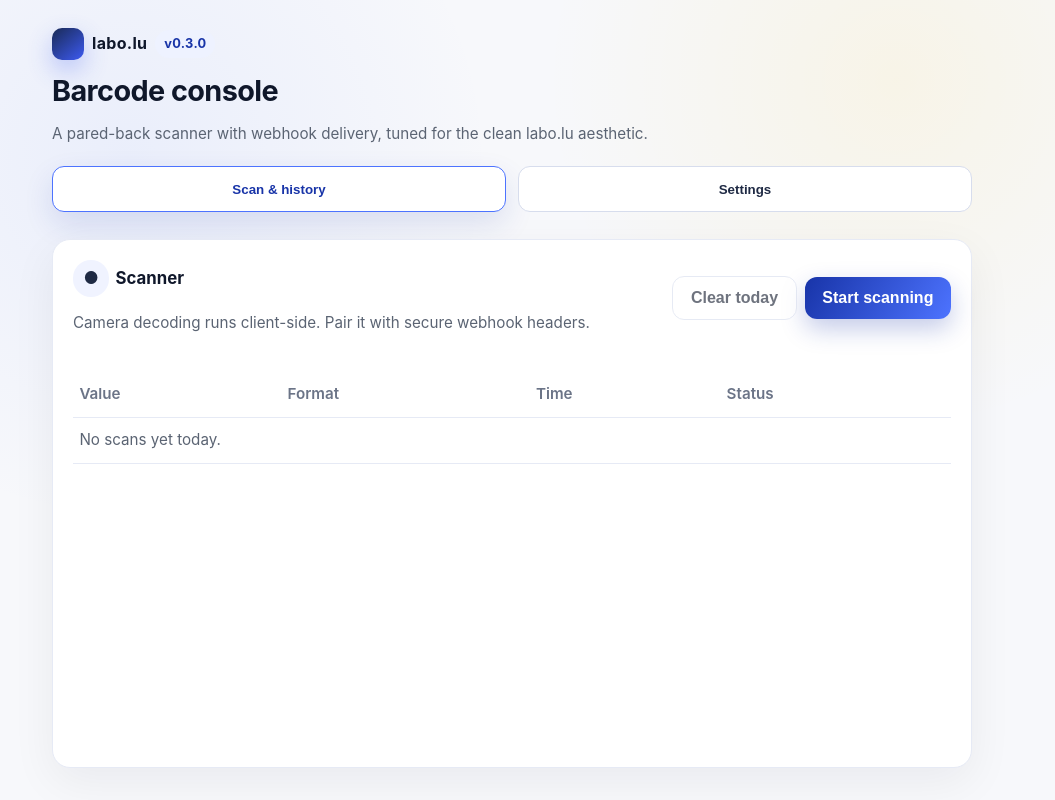
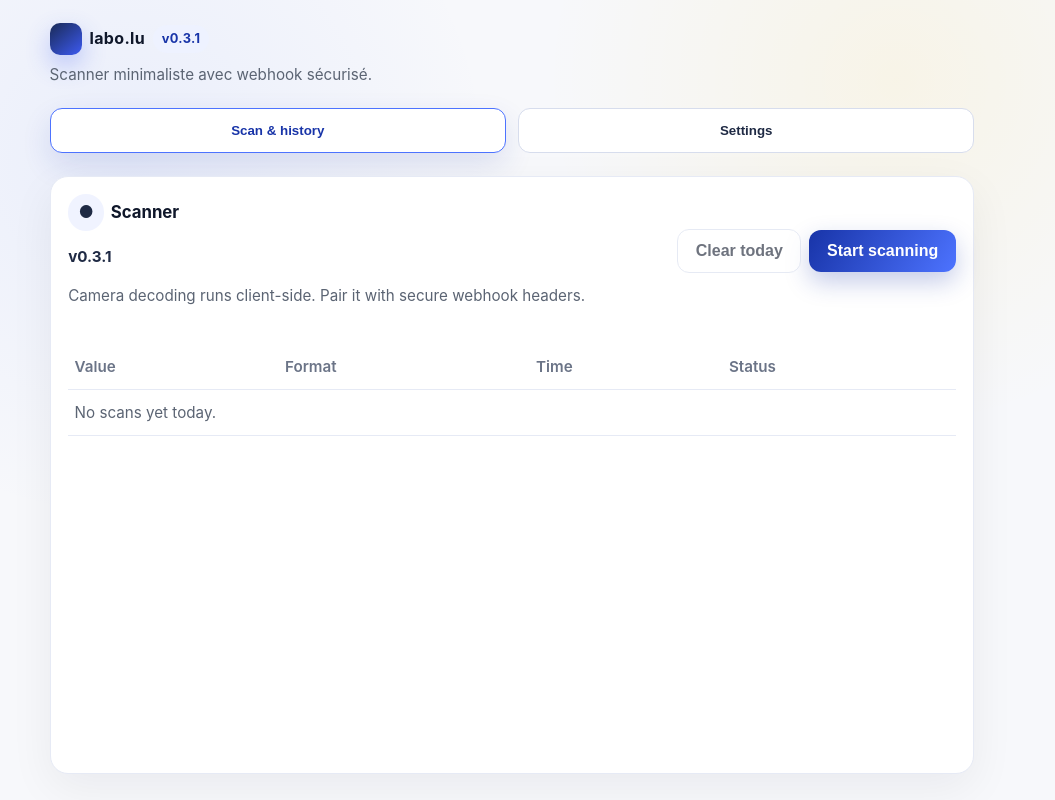
Before and after one commit to oberi0n/barCodeScn, a React (Vite) app: page / in a window 1280 px wide. Shown: the whole page, without its empty margins (128-1183 px from the left). Built offline with nearby package versions, Linux system fonts and the light colour scheme.

Commit message:
Refine scanner layout and surface version

```diff
--- a/package.json
+++ b/package.json
@@ -1,6 +1,6 @@
 {
   "name": "barcode-scn-pwa",
-  "version": "0.3.0",
+  "version": "0.3.1",
   "private": true,
   "type": "module",
   "scripts": {
--- a/src/App.tsx
+++ b/src/App.tsx
@@ -53,7 +53,8 @@ export default function App() {
   const [lastError, setLastError] = useState<string | null>(null);
   const [testingWebhook, setTestingWebhook] = useState(false);
   const [webhookStatus, setWebhookStatus] = useState<string | null>(null);
-  const APP_VERSION = '0.3.0';
+  const APP_VERSION = '0.3.1';
+  const scannerSectionRef = useRef<HTMLElement | null>(null);
 
   useEffect(() => {
     if (todayHistory.length !== history.length) {
@@ -73,8 +74,12 @@ export default function App() {
   }, [scannerActive]);
 
   useEffect(() => {
-    if (scannerActive) {
-      window.scrollTo({ top: 0, behavior: 'auto' });
+    if (scannerActive && scannerSectionRef.current) {
+      const target = scannerSectionRef.current;
+      requestAnimationFrame(() => {
+        const top = target.getBoundingClientRect().top + window.scrollY - 10;
+        window.scrollTo({ top, behavior: 'smooth' });
+      });
     }
   }, [scannerActive]);
 
@@ -170,8 +175,7 @@ export default function App() {
           <span>labo.lu</span>
           <span className="version-chip">v{APP_VERSION}</span>
         </div>
-        <h1>Barcode console</h1>
-        <p className="small-note">A pared-back scanner with webhook delivery, tuned for the clean labo.lu aesthetic.</p>
+        <p className="small-note">Scanner minimaliste avec webhook sécurisé.</p>
         <div className="tabs">
           <button className={`tab ${activeTab === 'scan' ? 'active' : ''}`} onClick={() => setActiveTab('scan')}>
             Scan & history
@@ -183,7 +187,10 @@ export default function App() {
       </header>
 
       {activeTab === 'scan' ? (
-        <section className={`card stack scan-card ${scannerActive ? 'scanning' : ''}`}>
+        <section
+          className={`card stack scan-card ${scannerActive ? 'scanning' : ''}`}
+          ref={scannerSectionRef}
+        >
           <div className="flex-between">
             <div className="stack">
               <h2 className="section-heading">
@@ -192,6 +199,7 @@ export default function App() {
                 </span>
                 Scanner
               </h2>
+              <span className="small-note version-inline">v{APP_VERSION}</span>
               <p className="small-note">Camera decoding runs client-side. Pair it with secure webhook headers.</p>
             </div>
             <div className="flex-row">
--- a/src/components/Scanner.tsx
+++ b/src/components/Scanner.tsx
@@ -10,6 +10,8 @@ interface ScannerProps {
 export function Scanner({ active, onScan, onError }: ScannerProps) {
   const videoRef = useRef<HTMLVideoElement | null>(null);
   const controlsRef = useRef<IScannerControls | null>(null);
+  const lastResultRef = useRef<string | null>(null);
+  const lastResultAtRef = useRef<number>(0);
   const [permissionError, setPermissionError] = useState<string | null>(null);
 
   useEffect(() => {
@@ -51,7 +53,16 @@ export function Scanner({ active, onScan, onError }: ScannerProps) {
           }
 
           if (isMounted) {
-            onScan(result.getText(), result.getBarcodeFormat().toString());
+            const text = result.getText();
+            const now = Date.now();
+
+            if (lastResultRef.current === text && now - lastResultAtRef.current < 500) {
+              return;
+            }
+
+            lastResultRef.current = text;
+            lastResultAtRef.current = now;
+            onScan(text, result.getBarcodeFormat().toString());
           }
         },
       )
--- a/src/index.css
+++ b/src/index.css
@@ -39,8 +39,12 @@ a {
 #root {
   max-width: 960px;
   margin: 0 auto;
-  padding: 1.75rem 1.25rem 2rem;
+  padding: 1.45rem 1.1rem 1.6rem;
   min-height: 100vh;
+}
+
+body.no-scroll #root {
+  padding: 1.15rem 0.9rem 1.3rem;
 }
 
 .app-shell {
@@ -57,7 +61,7 @@ a {
   display: flex;
   flex-direction: column;
   gap: 0.5rem;
-  margin-bottom: 0.8rem;
+  margin-bottom: 0.5rem;
 }
 
 .brand {
@@ -102,7 +106,7 @@ p {
   background: #ffffff;
   border: 1px solid #e6eaf5;
   border-radius: 18px;
-  padding: 1.25rem;
+  padding: 1.1rem;
   box-shadow: 0 14px 45px rgba(15, 23, 42, 0.06);
 }
 
@@ -245,7 +249,7 @@ th {
 .scan-card.scanning {
   flex: 1;
   min-height: 0;
-  max-height: calc(100vh - 180px);
+  max-height: calc(100vh - 140px);
 }
 
 .scan-card .table-container {
@@ -256,7 +260,7 @@ th {
 
 .scan-card.scanning .table-container {
   flex: 1;
-  max-height: min(260px, 38vh);
+  max-height: min(220px, 34vh);
   min-height: 0;
   overflow-y: auto;
 }
@@ -264,8 +268,8 @@ th {
 .scanner-shell {
   border: 1px dashed #d7dded;
   border-radius: 16px;
-  padding: 0.75rem;
-  margin-top: 1rem;
+  padding: 0.65rem;
+  margin-top: 0.55rem;
   background: linear-gradient(135deg, #f9fbff, #f5f7fc);
 }
 
@@ -279,7 +283,7 @@ th {
   border-radius: 12px;
   overflow: hidden;
   aspect-ratio: 4 / 3;
-  height: clamp(190px, 40vh, 280px);
+  height: clamp(160px, 34vh, 230px);
 }
 
 .scanner-viewfinder video {
@@ -315,6 +319,11 @@ th {
 .small-note {
   color: #5b6473;
   font-size: 0.95rem;
+}
+
+.version-inline {
+  font-weight: 700;
+  color: #1f2a44;
 }
 
 .header-row {
@@ -366,7 +375,7 @@ th {
 }
 
 .app-shell.scan-mode .card {
-  padding: 1rem 1rem 0.9rem;
+  padding: 0.95rem;
 }
 
 .range-row {
@@ -396,7 +405,7 @@ th {
 @media (max-width: 720px) {
   #root {
     max-width: 100%;
-    padding: 1rem;
+    padding: 0.95rem 0.9rem 1.1rem;
   }
 
   h1 {
@@ -404,7 +413,7 @@ th {
   }
 
   .card {
-    padding: 1rem;
+    padding: 0.95rem;
   }
 
   .scan-card .table-container {
@@ -473,7 +482,7 @@ th {
 
   .scanner-viewfinder {
     aspect-ratio: 4 / 3;
-    height: clamp(180px, 42vh, 240px);
+    height: clamp(150px, 40vh, 205px);
   }
 
   .app-shell.scan-mode {
@@ -483,7 +492,7 @@ th {
 
   .app-shell.scan-mode .scan-card {
     grid-template-rows: auto auto 1fr;
-    max-height: calc(100vh - 140px);
+    max-height: calc(100vh - 120px);
   }
 
   .app-shell.scan-mode .table-container {
```
Also changed, not shown: 1 other file (tests, documents, lock files or other folders).
